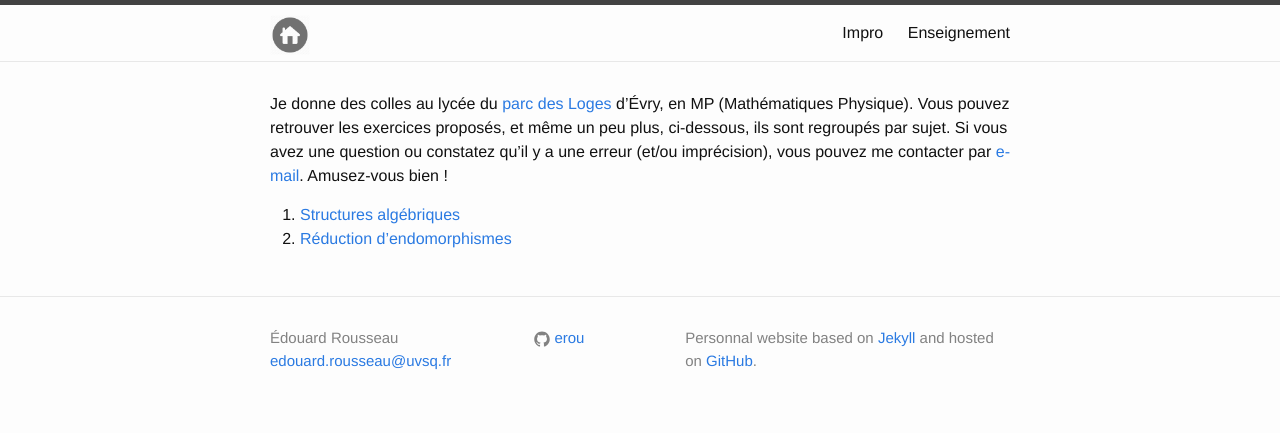
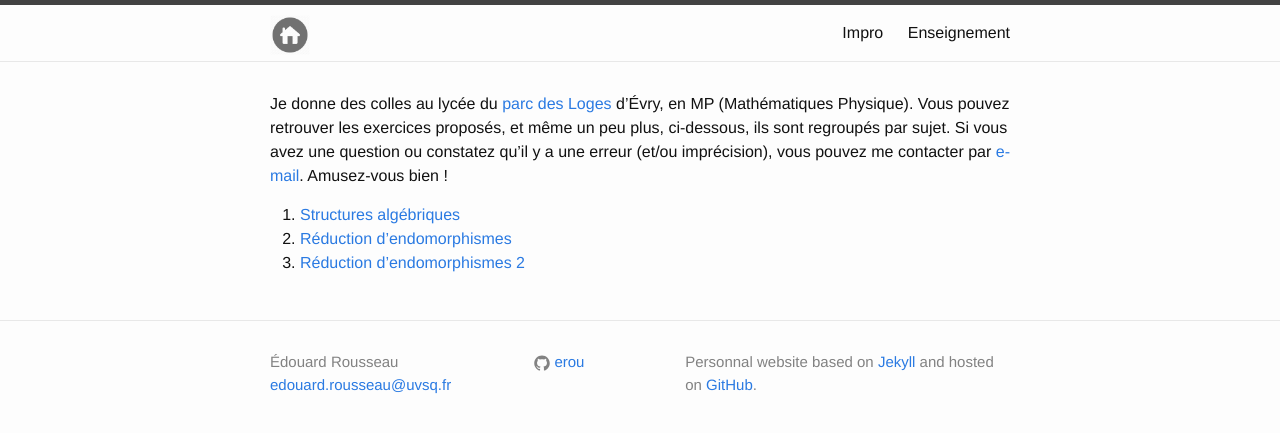
Before and after one commit to erou/erou.github.io, a Jekyll site: the page built from teaching/colles/parcdesloges.md, in a window 1280 px wide. Shown: the top 433 px of the page. Built offline with Jekyll 4.4.1, drawn with Linux system fonts in a browser that asks for light colours.

Commit message:
new exercises

```diff
--- a/teaching/colles/parcdesloges.md
+++ b/teaching/colles/parcdesloges.md
@@ -16,3 +16,5 @@ constatez qu'il y a une erreur (et/ou imprécision), vous pouvez me contacter pa
    "/exoStructuresAlgebriques.pdf" }})
 2. [Réduction d'endomorphismes]({{ page.url | append:
    "/exoReduction.pdf" }})
+3. [Réduction d'endomorphismes 2]({{ page.url | append:
+   "/exoReduction2.pdf" }})
```
Also changed, not shown: teaching/colles/doisneau.md (+1 -0 lines), Gemfile.lock, 2 other files.
